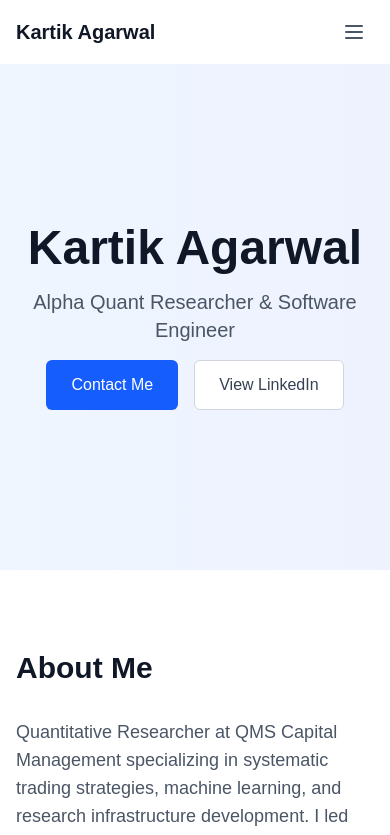
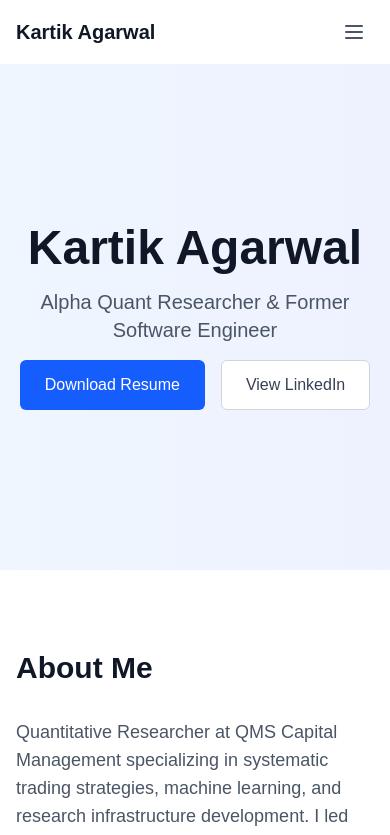
Before and after one commit to kartikagarwal777/portfolio-website, a Next.js app: page / in a window 390 px wide. Shown: the top 835 px of the page. Built offline with nearby package versions, Linux system fonts and the light colour scheme.

Commit message:
Add interactive features: mobile menu, scroll to top, animations

```diff
--- a/src/app/page.tsx
+++ b/src/app/page.tsx
@@ -17,13 +17,14 @@ export default function Home() {
         <section className="h-[60vh] min-h-[500px] flex items-center justify-center bg-gradient-to-r from-blue-50 to-indigo-50">
           <div className="text-center space-y-4">
             <h1 className="text-5xl font-bold text-gray-900 animate-fade-in">Kartik Agarwal</h1>
-            <p className="text-xl text-gray-600 animate-fade-in-delay">Alpha Quant Researcher & Software Engineer</p>
+            <p className="text-xl text-gray-600 animate-fade-in-delay">Alpha Quant Researcher & Former Software Engineer</p>
             <div className="flex justify-center space-x-4 animate-fade-in-delay-2">
               <a
-                href="mailto:kartikagarwal777@gmail.com"
+                href="/Agarwal_Kartik.pdf"
+                download="Agarwal_Kartik.pdf"
                 className="inline-flex items-center px-6 py-3 border border-transparent text-base font-medium rounded-md text-white bg-blue-600 hover:bg-blue-700 hover:scale-105 transition-all"
               >
-                Contact Me
+                Download Resume
               </a>
               <a
                 href="https://www.linkedin.com/in/kartik-agarwal/"
--- a/src/components/Header.tsx
+++ b/src/components/Header.tsx
@@ -66,7 +66,7 @@ const Header = () => {
               Contact
             </Link>
             <a
-              href="/resume.pdf"
+              href="/Agarwal_Kartik.pdf"
               download="Agarwal_Kartik.pdf"
               className="inline-flex items-center px-4 py-2 border border-transparent text-sm font-medium rounded-md text-white bg-blue-600 hover:bg-blue-700 transition-all hover:scale-105"
             >
```
